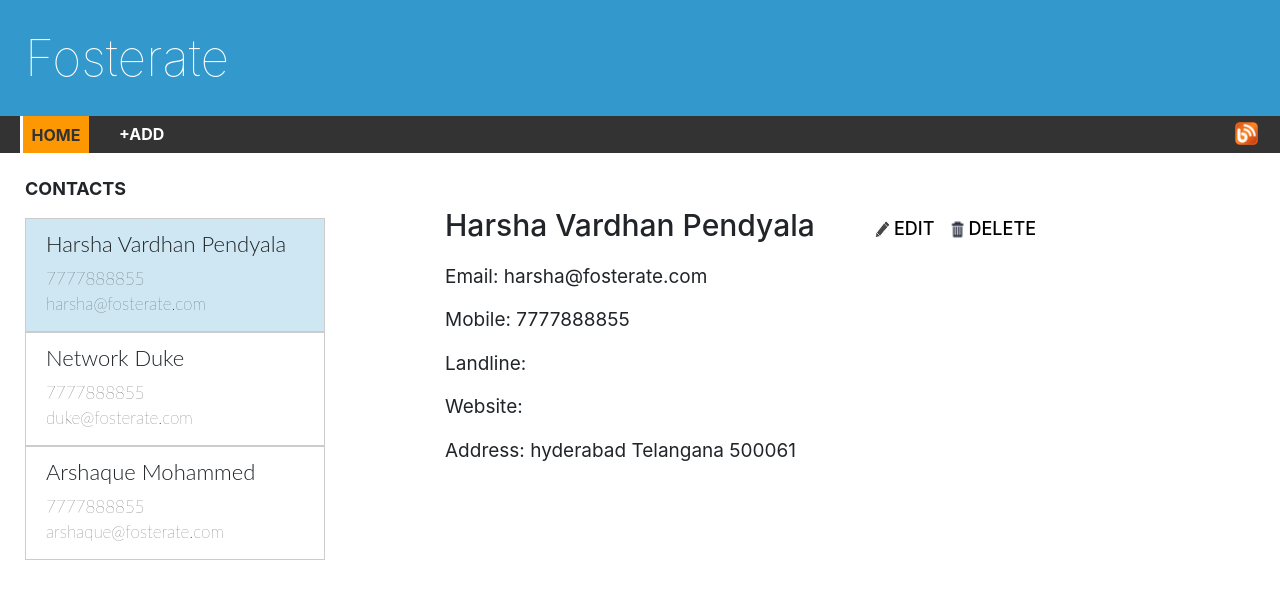
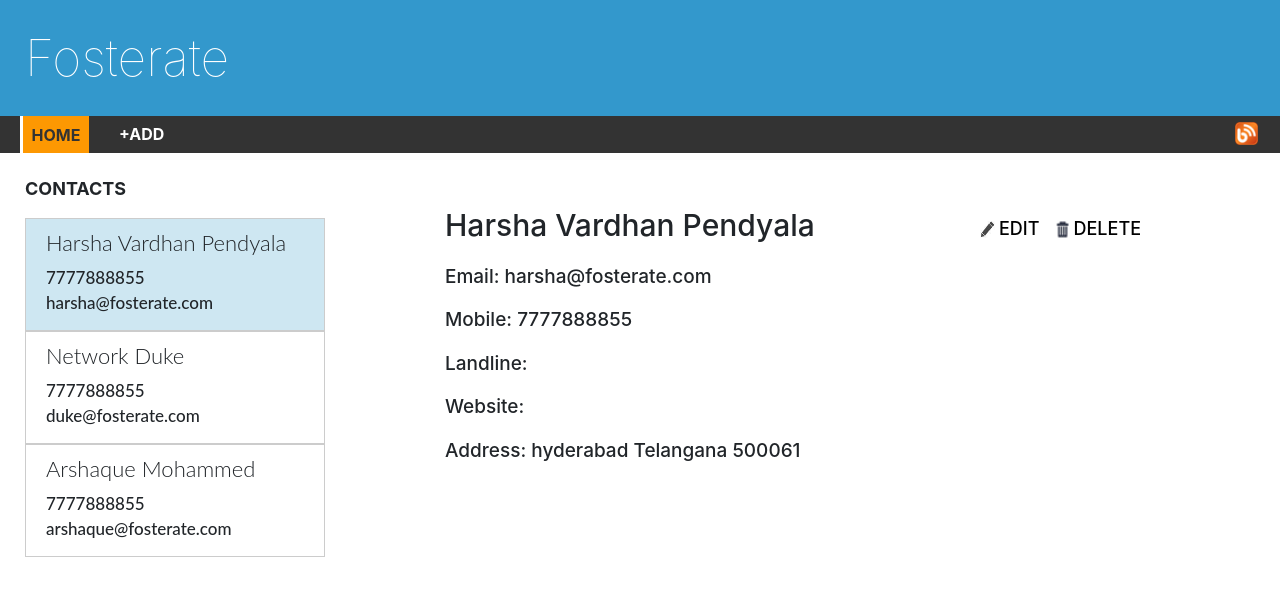
Before and after one commit to poorna1307/Angular-app, an Angular app: page / in a window 1280 px wide. Shown: the top 598 px of the page. Built offline with nearby package versions, Linux system fonts and the light colour scheme.

Commit message:
UI Changes made

```diff
--- a/src/app/home/home.component.sass
+++ b/src/app/home/home.component.sass
@@ -22,10 +22,10 @@
     padding-bottom:6px
 
 .contact-card-data
-    padding:8px 0px 8px 20px
+    padding:7px 0px 8px 20px
     margin: 0px
     font-size: 17px
-    font-weight: 200
+    font-weight: 500
 
 .pointer
     cursor: pointer
@@ -43,7 +43,7 @@
 
 .container-body
     font-size: 19px
-    font-weight:400
+    font-weight:500
 
 .data-padding
     padding-bottom: 15px
@@ -53,7 +53,7 @@
 
 .control-container
     position: fixed
-    padding-left: 875px
+    padding-left: 980px
     margin-top: 15px
 
 .controls
```
